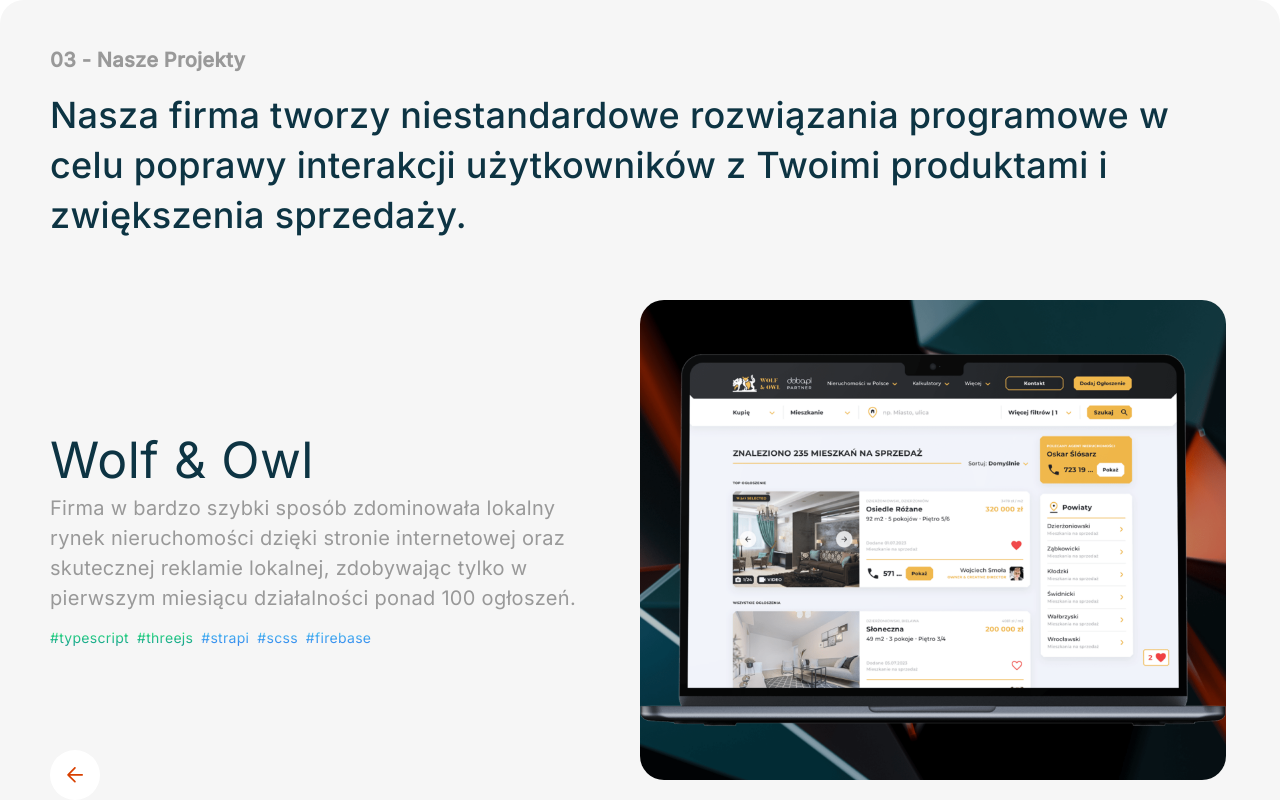
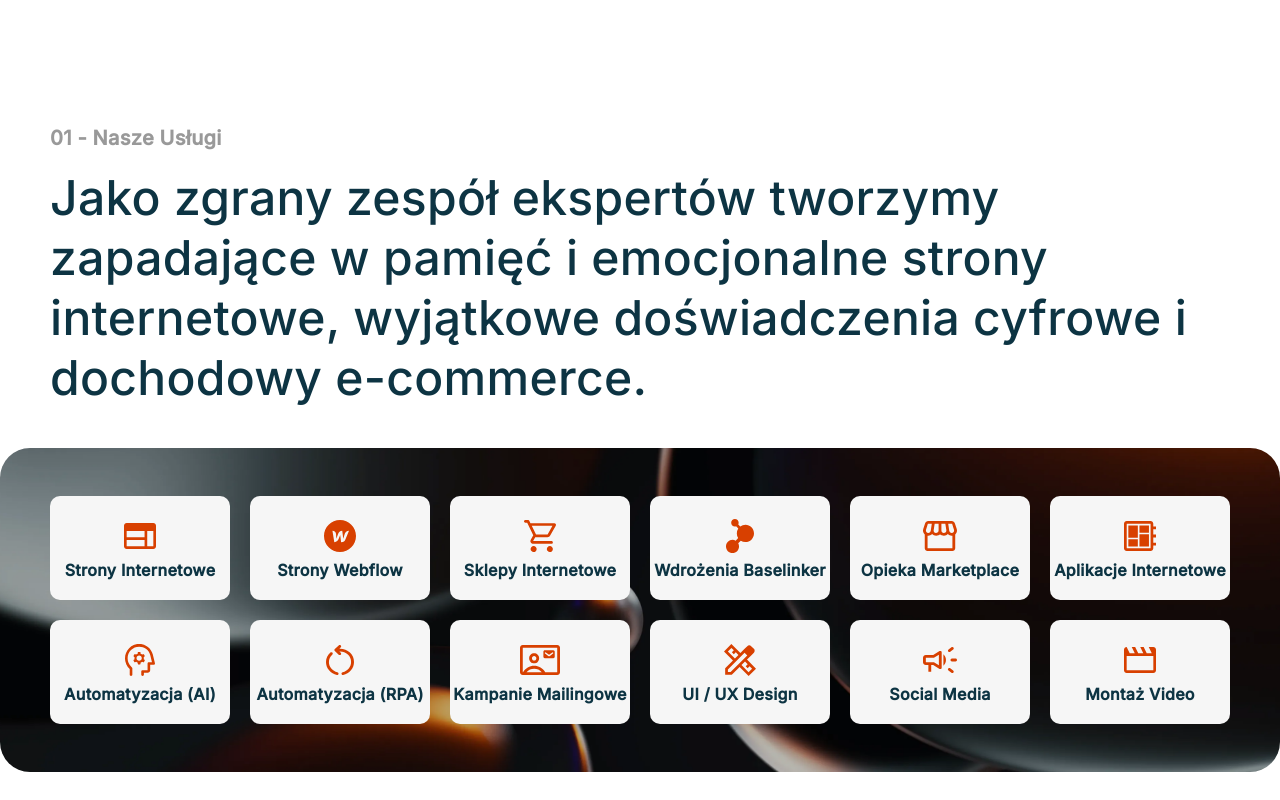
Before and after one commit to RemigiuszMielcarz/raccoon-company, a React (Create React App) app: page / in a window 1280 px wide. Shown: the part 900-1700 px from the top of the page. Built offline with nearby package versions, Linux system fonts and the light colour scheme.

Commit message:
Home services section

```diff
--- a/src/components/ScrollDown.tsx
+++ b/src/components/ScrollDown.tsx
@@ -3,7 +3,7 @@
 const ScrollDown = () => {
   return (
     <div className="absolute left-0 right-0 mx-auto xs:bottom-10 bottom-32 w-full flex justify-center items-center z-10">
-      <a href="#about">
+      <a href="#services">
         <div className="w-[35px] h-[64px] rounded-3xl border-4 border-white border-solid flex justify-center items-start p-2">
           <motion.div
             animate={{
--- /dev/null
+++ b/src/components/home/ServicesSection.tsx
@@ -0,0 +1,85 @@
+import React, { useEffect, useState } from "react";
+import { motion } from "framer-motion";
+import { SectionWrapper } from "../../hoc";
+import { services } from "../layout/data";
+import { fadeIn, staggerContainer } from "../../utils/motion";
+import { Link } from "react-router-dom";
+
+interface Service {
+  name: string;
+  route: string;
+  icon: string;
+}
+
+const ServicesSection = () => {
+  const [backgroundImage, setBackgroundImage] = useState("");
+  const [clipPathRadius, setClipPathRadius] = useState("8px");
+
+  useEffect(() => {
+    const handleResize = () => {
+      if (window.innerWidth >= 1280) {
+        setBackgroundImage(
+          `${process.env.PUBLIC_URL}/images/backgrounds/services-desktop.webp`,
+        );
+        setClipPathRadius("30px");
+      } else {
+        setBackgroundImage(
+          `${process.env.PUBLIC_URL}/images/backgrounds/services-mobile.webp`,
+        );
+        setClipPathRadius("8px");
+      }
+    };
+
+    handleResize();
+    window.addEventListener("resize", handleResize);
+
+    return () => window.removeEventListener("resize", handleResize);
+  }, []);
+
+  return (
+    <section className="py-32 xl:py-50">
+      <div className="container">
+        <motion.div
+          initial="hidden"
+          animate="show"
+          variants={staggerContainer(0.1)}
+        >
+          <p className="text-md lg:text-title text-section font-semibold">
+            01 - Nasze Usługi
+          </p>
+        </motion.div>
+        <div className="w-full">
+          <motion.p
+            variants={fadeIn("", "", 0.1, 1)}
+            className="mt-5 mb-8 lg:mb-10 text-display text-xl lg:text-xxxl font-medium"
+          >
+            Jako zgrany zespół ekspertów tworzymy zapadające w pamięć i
+            emocjonalne strony internetowe, wyjątkowe doświadczenia cyfrowe i
+            dochodowy e-commerce.
+          </motion.p>
+        </div>
+      </div>
+      <div
+        className="container py-8 xl:py-12 grid grid-cols-2 xl:grid-cols-6 whitespace-nowrap gap-4 lg:gap-5 bg-cover xl:bg-cover bg-no-repeat"
+        style={{
+          backgroundImage: `url(${backgroundImage})`,
+          backgroundPosition: "center",
+          clipPath: `inset(0% 0% 0% 0% round ${clipPathRadius})`,
+        }}
+      >
+        {services.map((item: Service, index: number) => (
+          <Link
+            to={item.route}
+            key={index}
+            className="text-display flex flex-col gap-1 bg-grey justify-center items-center py-5 px-4 rounded-[10px]"
+          >
+            <img height="40px" src={item.icon} alt={item.name} />
+            <p className="text-xss xl:text-m font-semibold">{item.name}</p>
+          </Link>
+        ))}
+      </div>
+    </section>
+  );
+};
+
+export default SectionWrapper(ServicesSection, "services");
--- a/src/components/layout/data.js
+++ b/src/components/layout/data.js
@@ -21,17 +21,17 @@
 
 export const services = [
   { name: "Strony Internetowe", route: "/web", icon: web },
+  { name: "Strony Webflow", route: "/product-photos", icon: webFlow },
+  { name: "Sklepy Internetowe", route: "/online-shops", icon: shop },
+  { name: "Wdrożenia Baselinker", route: "/baselinker", icon: baselinker },
   { name: "Opieka Marketplace", route: "/marketplace", icon: marketplace },
-  { name: "Sklepy Internetowe", route: "/online-shops", icon: shop },
-  { name: "Strony Webflow", route: "/product-photos", icon: webFlow },
   { name: "Aplikacje Internetowe", route: "/web-apps", icon: webApp },
+  { name: "Automatyzacja (AI)", route: "/ai", icon: ai },
+  { name: "Automatyzacja (RPA)", route: "/rpa", icon: rpa },
   { name: "Kampanie Mailingowe", route: "/email-campaigns", icon: mail },
-  { name: "Wdrożenia Baselinker", route: "/baselinker", icon: baselinker },
-  { name: "Automatyzacja (RPA)", route: "/rpa", icon: rpa },
-  { name: "Montaż Video", route: "/video", icon: video },
-  { name: "Automatyzacja (AI)", route: "/ai", icon: ai },
   { name: "UI / UX Design", route: "/design", icon: ui },
   { name: "Social Media", route: "/social-media", icon: socialMediaIcon },
+  { name: "Montaż Video", route: "/video", icon: video },
 ];
 
 export const navRoutes = [
--- a/src/pages/Home.tsx
+++ b/src/pages/Home.tsx
@@ -1,11 +1,13 @@
 import React from "react";
 import IntroSection from "../components/home/IntroSection";
 import ProjectsSection from "../components/home/ProjectsSection";
+import ServicesSection from "../components/home/ServicesSection";
 
 const Home: React.FC = () => {
   return (
     <main className="mt-2 lg:mt-5">
       <IntroSection />
+      <ServicesSection />
       <ProjectsSection />
     </main>
   );
--- a/tailwind.config.js
+++ b/tailwind.config.js
@@ -39,8 +39,9 @@
     fontSize: {
       ...defaultTheme.fontSize,
       xxs: ["12px", "12px"],
+      xss: ["12px", "20px"],
+      xs: ["16px", "16px"],
       md: ["14px", "20px"],
-      xs: ["16px", "16px"],
       m: ["16px", "20px"],
       sm: ["16px", "24px"],
       base: ["16px", "30px"],
@@ -48,7 +49,7 @@
       lg: ["20px", "30px"],
       xl: ["24px", "40px"],
       xxl: ["36px", "50px"],
-      xxxl: ["48px", "64px"],
+      xxxl: ["48px", "60px"],
     },
   },
   corePlugins: {
```
Also changed, not shown: public/images/backgrounds/services-desktop.webp (added), public/images/backgrounds/services-mobile.webp (added).
